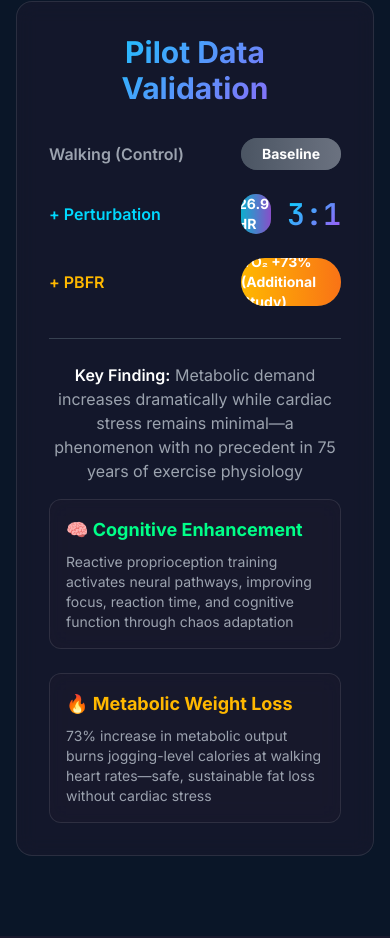
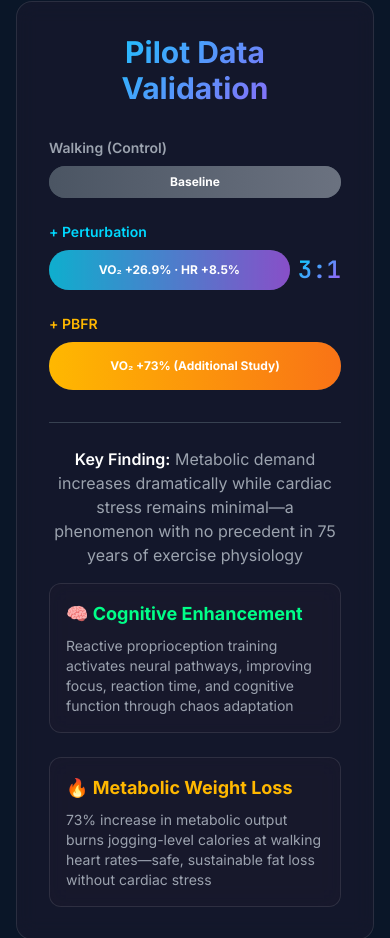
Before and after one commit to Mx7Zero/vuca, a Next.js app: page / in a window 390 px wide. Shown: the part 7277-8215 px from the top of the page. Built offline with nearby package versions, Linux system fonts and the light colour scheme.

Commit message:
Fix mobile layout for Pilot Data Validation labels

```diff
--- a/components/ScienceSection.tsx
+++ b/components/ScienceSection.tsx
@@ -100,13 +100,13 @@ const ScienceSection = () => {
 
           <div className="space-y-6">
             {/* Walking Control */}
-            <div className="flex items-center">
-              <div className="w-48 text-gray-400 font-semibold">Walking (Control)</div>
+            <div className="flex flex-col sm:flex-row sm:items-center gap-2 sm:gap-0">
+              <div className="sm:w-48 text-gray-400 font-semibold text-sm sm:text-base">Walking (Control)</div>
               <div className="flex-1">
-                <div className="flex items-center space-x-4">
+                <div className="flex items-center space-x-2 sm:space-x-4">
                   <div className="flex-1 bg-gray-700 rounded-full h-8 relative overflow-hidden">
                     <div className="absolute inset-0 bg-gradient-to-r from-gray-600 to-gray-500 w-full h-full"></div>
-                    <div className="absolute inset-0 flex items-center justify-center text-sm font-bold">
+                    <div className="absolute inset-0 flex items-center justify-center text-xs sm:text-sm font-bold">
                       Baseline
                     </div>
                   </div>
@@ -115,29 +115,29 @@ const ScienceSection = () => {
             </div>
 
             {/* Walking + Perturbation */}
-            <div className="flex items-center">
-              <div className="w-48 text-electric-teal font-semibold">+ Perturbation</div>
+            <div className="flex flex-col sm:flex-row sm:items-center gap-2 sm:gap-0">
+              <div className="sm:w-48 text-electric-teal font-semibold text-sm sm:text-base">+ Perturbation</div>
               <div className="flex-1">
-                <div className="flex items-center space-x-4">
+                <div className="flex items-center space-x-2 sm:space-x-4">
                   <div className="flex-1 bg-gray-700 rounded-full h-10 relative overflow-hidden">
                     <div className="absolute inset-0 bg-gradient-to-r from-electric-teal to-purple-500 w-full h-full animate-pulse-slow"></div>
-                    <div className="absolute inset-0 flex items-center justify-center text-sm font-bold">
+                    <div className="absolute inset-0 flex items-center justify-center text-xs sm:text-sm font-bold">
                       VO₂ +26.9% · HR +8.5%
                     </div>
                   </div>
-                  <div className="text-3xl font-bold gradient-text font-mono">3:1</div>
+                  <div className="text-2xl sm:text-3xl font-bold gradient-text font-mono">3:1</div>
                 </div>
               </div>
             </div>
 
             {/* Walking + PBFR */}
-            <div className="flex items-center">
-              <div className="w-48 text-warm-amber font-semibold">+ PBFR</div>
+            <div className="flex flex-col sm:flex-row sm:items-center gap-2 sm:gap-0">
+              <div className="sm:w-48 text-warm-amber font-semibold text-sm sm:text-base">+ PBFR</div>
               <div className="flex-1">
-                <div className="flex items-center space-x-4">
+                <div className="flex items-center space-x-2 sm:space-x-4">
                   <div className="flex-1 bg-gray-700 rounded-full h-12 relative overflow-hidden">
                     <div className="absolute inset-0 bg-gradient-to-r from-warm-amber to-orange-500 w-full h-full"></div>
-                    <div className="absolute inset-0 flex items-center justify-center text-sm font-bold">
+                    <div className="absolute inset-0 flex items-center justify-center text-xs sm:text-sm font-bold">
                       VO₂ +73% (Additional Study)
                     </div>
                   </div>
```
